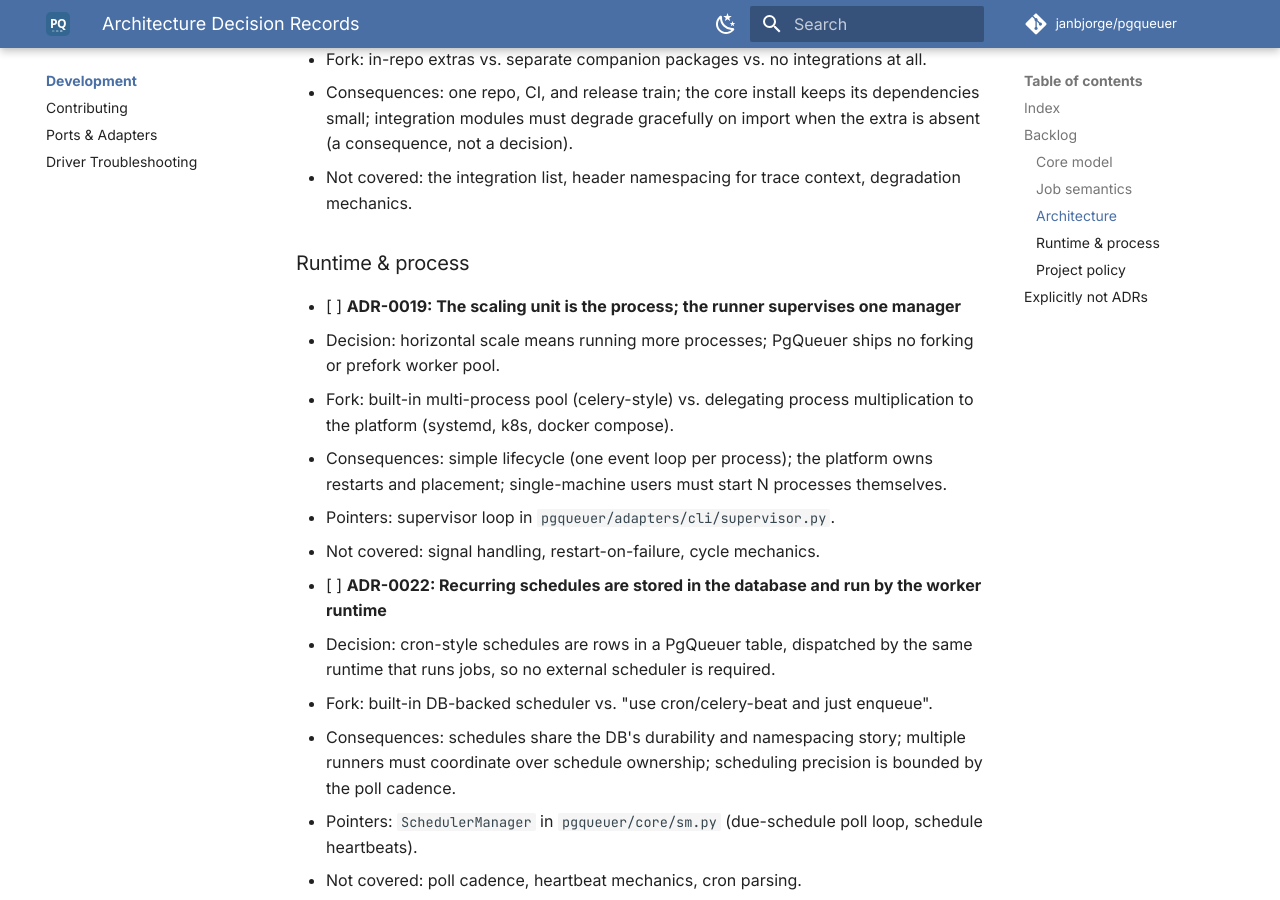
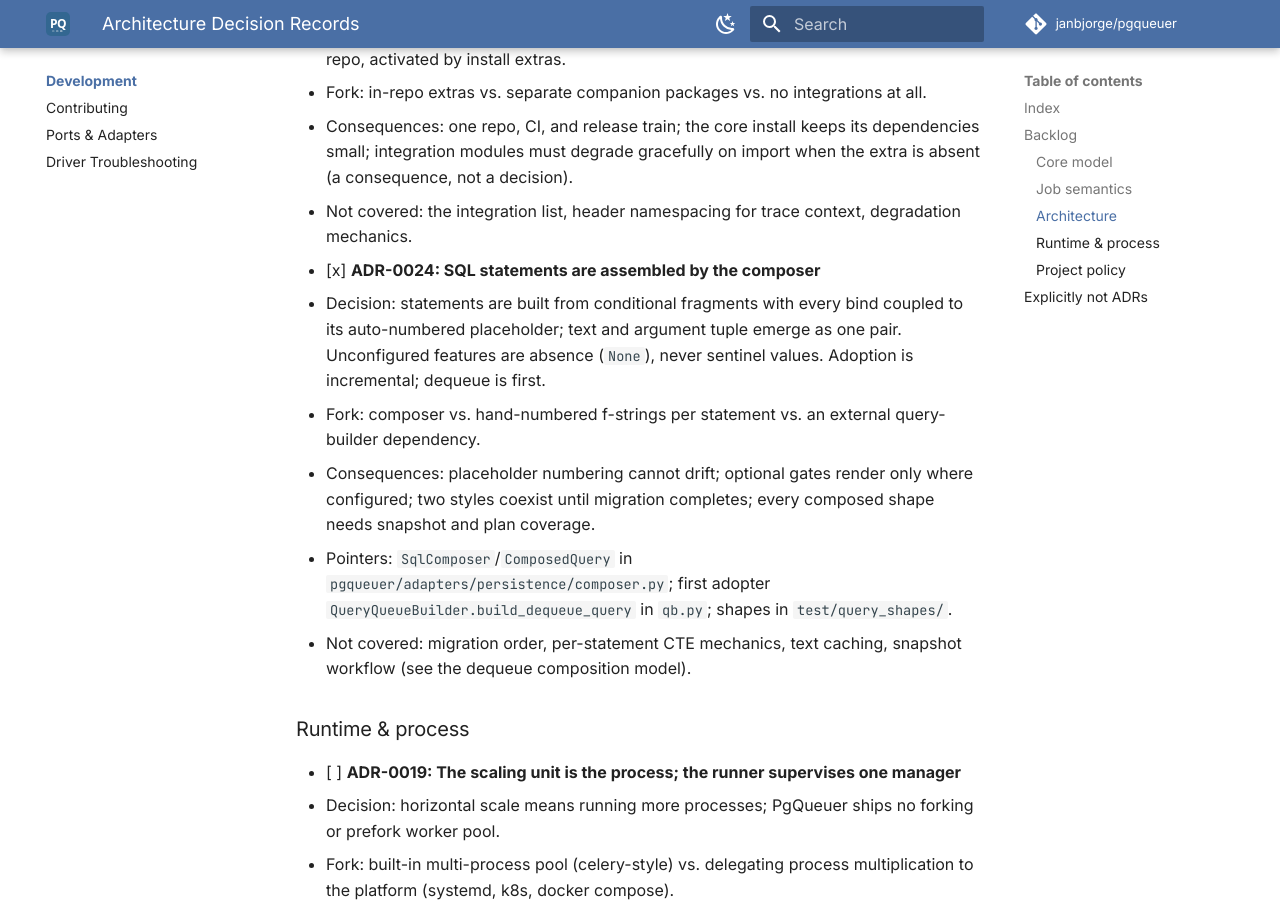
Before and after one commit to janbjorge/pgqueuer, an MkDocs documentation site: the page built from docs/adr/README.md, in a window 1280 px wide and 900 px high, scrolled down 6247 px. Built offline with MkDocs 1.6.1 and Material for MkDocs 9.7.7, drawn with Linux system fonts in a browser that asks for light colours; comment, search, counter and statistics services are not loaded; some of the changed text lies outside the part shown.

Commit message:
docs: add ADR-0024 and dequeue composition model
ADR-0024 records the composer direction: SQL statements are assembled
from conditional fragments with every bind coupled to its auto-numbered
placeholder, so text and argument tuple emerge as one pair. Adoption is
incremental; the dequeue statement is the first adopter.

The dequeue composition model is the first sub-model split out of the
system design document: shapes, bind order, invariants, and the tests
that guard them.

```diff
--- a/docs/adr/README.md
+++ b/docs/adr/README.md
@@ -24,6 +24,7 @@
 - [ADR-0003: Notifications signal that something changed, never carry job data](ADR-0003-notifications-signal-not-carry.md)
 - [ADR-0004: Delivery is at-least-once](ADR-0004-delivery-is-at-least-once.md)
 - [ADR-0005: Worker liveness is an application-level signal, not DB session state](ADR-0005-worker-liveness-is-application-signal.md)
+- [ADR-0024: SQL statements are assembled by the composer](ADR-0024-sql-is-assembled-by-the-composer.md)
 
 ## Backlog
 
@@ -240,6 +241,23 @@
   - Not covered: the integration list, header namespacing for trace
     context, degradation mechanics.
 
+- [x] **ADR-0024: SQL statements are assembled by the composer**
+  - Decision: statements are built from conditional fragments with every
+    bind coupled to its auto-numbered placeholder; text and argument
+    tuple emerge as one pair. Unconfigured features are absence (`None`),
+    never sentinel values. Adoption is incremental; dequeue is first.
+  - Fork: composer vs. hand-numbered f-strings per statement vs. an
+    external query-builder dependency.
+  - Consequences: placeholder numbering cannot drift; optional gates
+    render only where configured; two styles coexist until migration
+    completes; every composed shape needs snapshot and plan coverage.
+  - Pointers: `SqlComposer`/`ComposedQuery` in
+    `pgqueuer/adapters/persistence/composer.py`; first adopter
+    `QueryQueueBuilder.build_dequeue_query` in `qb.py`; shapes in
+    `test/query_shapes/`.
+  - Not covered: migration order, per-statement CTE mechanics, text
+    caching, snapshot workflow (see the dequeue composition model).
+
 ### Runtime & process
 
 - [ ] **ADR-0019: The scaling unit is the process; the runner supervises one manager**
@@ -304,7 +322,8 @@
 Implementation detail; documented in AGENTS.md or reference docs and free to
 change without touching a record:
 
-- The single-statement claim query shape, index definitions, query-plan tests
+- The claim query's CTE mechanics, index definitions, query-plan tests
+  (the composition *policy* is ADR-0024; the rendered shapes stay detail)
 - Advisory locking in statistics aggregation; batching, jitter, debounce
 - Tool picks: import-linter, testcontainers, pydantic-settings, htmx
 - The in-memory adapter (consequence of 0014 + 0021)
--- a/mkdocs.yml
+++ b/mkdocs.yml
@@ -102,6 +102,7 @@
   - Reference:
       - CLI: reference/cli.md
       - System Design: design/README.md
+      - Dequeue Composition: design/dequeue-composition.md
       - Architecture: reference/architecture.md
       - Row Locking & SKIP LOCKED: reference/skip-locked.md
       - Drivers: reference/drivers.md
```
Also changed, not shown: docs/adr/ADR-0024-sql-is-assembled-by-the-composer.md (added, +110 -0 lines), docs/design/README.md (+4 -0 lines), docs/design/dequeue-composition.md (added, +93 -0 lines).
